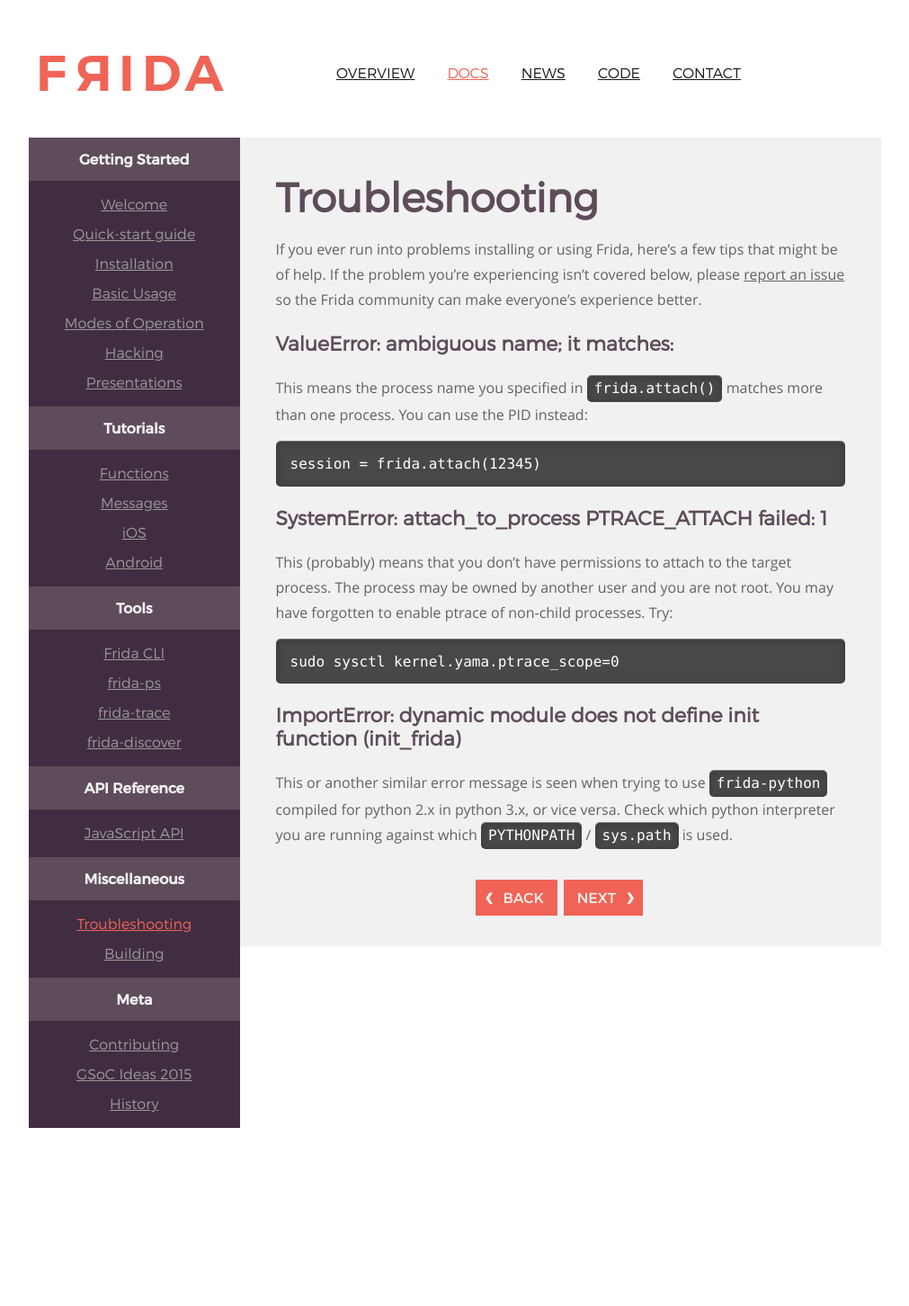
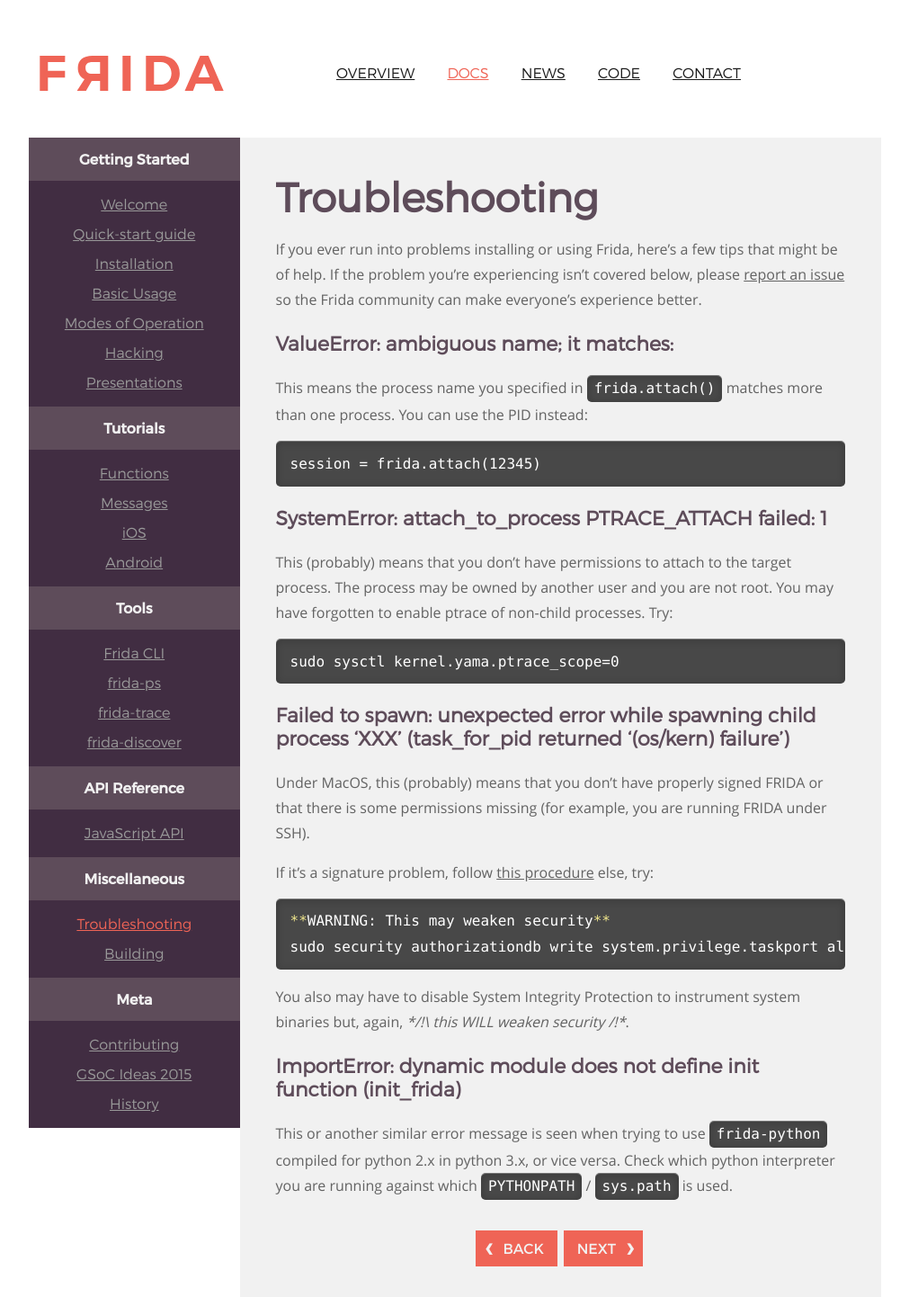
Before and after one commit to frida/frida-website, a Jekyll site: the page built from docs/troubleshooting.md, in a window 1280 px wide. Shown: the whole page at 90% size, without its empty margins (129-1140 px from the left). Built offline with Jekyll 4.4.1, drawn with Linux system fonts in a browser that asks for light colours; before the commit the page ends 1264 px from its top, so only the background shows below that.

Commit message:
Update troubleshooting.md

```diff
--- a/docs/troubleshooting.md
+++ b/docs/troubleshooting.md
@@ -30,6 +30,20 @@ have forgotten to enable ptrace of non-child processes. Try:
 sudo sysctl kernel.yama.ptrace_scope=0
 {% endhighlight %}
 
+
+## Failed to spawn: unexpected error while spawning child process 'XXX' (task_for_pid returned '(os/kern) failure')
+
+Under MacOS, this (probably) means that you don't have properly signed FRIDA or that there is some permissions missing (for example, you are running FRIDA under SSH).
+
+If it's a signature problem, follow [this procedure]({{ site.repository }}/frida/frida#mac-and-ios) else, try:
+
+{% highlight bash %}
+**WARNING: This may weaken security**
+sudo security authorizationdb write system.privilege.taskport allow
+{% endhighlight %}
+
+You also may have to disable System Integrity Protection to instrument system binaries but, again, **/!\ this WILL weaken security /!\**.
+
 ## ImportError: dynamic module does not define init function (init_frida)
 
 This or another similar error message is seen when trying to use `frida-python`
```
